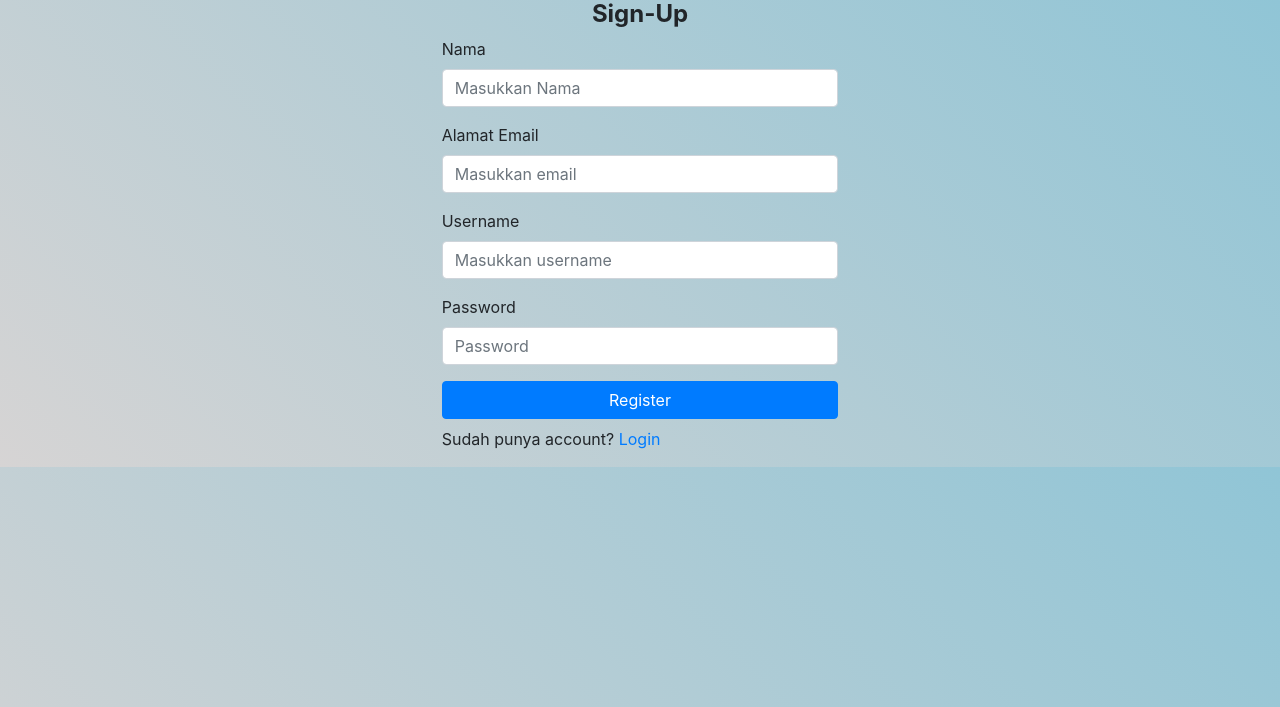
After one commit to AhmadTaufiqR/BatikIjenWeb, a PHP site: page /register.php in a window 1280 px wide. The commit adds this page. Shown: the top 707 px of the page. Run offline with PHP 8.4, Linux system fonts and the light colour scheme.

Commit message:
membuat tampian register

```diff
--- /dev/null
+++ b/register.php
@@ -0,0 +1,55 @@
+<!DOCTYPE html>
+<html lang="en">
+<head>
+
+<!-- meta tags -->
+<meta charset="utf-8">
+<meta name="viewport" content="width=device-width, initial-scale=1, shrink-to-fit=no">
+
+<!-- Bootstrap CSS -->
+<link rel="stylesheet" href="https://stackpath.bootstrapcdn.com/bootstrap/4.1.3/css/bootstrap.min.css" integrity="sha384-MCw98/SFnGE8fJT3GXwEOngsV7Zt27NXFoaoApmYm81iuXoPkFOJwJ8ERdknLPMO" crossorigin="anonymous">
+
+<!-- costum css -->
+<link rel="stylesheet" href="style.css">
+</head>
+
+<body>
+
+</style>
+    <section class="container-fluid">
+        <!-- justify-content-center untuk mengatur posisi form agar berada di tengah-tengah -->
+        <section class="row justify-content-center">
+        <section class="col-12 col-sm-6 col-md-4">
+            <form class="form-container">
+                <h4 class ="text-center font-weight-bold"> Sign-Up </h4>
+                <div class="form-group">
+                    <label for="name">Nama</label>
+                    <input type="text" class="form-control" id="name" placeholder="Masukkan Nama">
+                </div>
+                <div class="form-group">
+                    <label for="InputEmail">Alamat Email</label>
+                    <input type="email" class="form-control" id="InputEmail" aria-describeby="emailHelp" placeholder="Masukkan email">
+                </div>
+                <div class="form-group">
+                    <label for="name">Username</label>
+                    <input type="text" class="form-control" id="username" placeholder="Masukkan username">
+                </div>
+                <div class="form-group">
+                    <label for="InputPassword">Password</label>
+                    <input type="password" class="form-control" id="InputPassword" placeholder="Password">
+                </div>
+                <button type="submit" class="btn btn-primary btn-block">Register</button>
+                <div class="form-footer mt-2">
+                    <p> Sudah punya account? <a href="index.php">Login</a></p>
+                </div>
+            </form>
+        </section>
+        </section>
+    </section>
+
+    <!-- Bootstrap requirement jQuery pada posisi pertama, kemudian Popper.js, danyang terakhit Bootstrap JS -->
+    <script src="https://code.jquery.com/jquery-3.3.1.slim.min.js" integrity="sha384-q8i/X+965DzO0rT7abK41JStQIAqVgRVzpbzo5smXKp4YfRvH+8abtTE1Pi6jizo" crossorigin="anonymous"></script>
+    <script src="https://cdnjs.cloudflare.com/ajax/libs/popper.js/1.14.3/umd/popper.min.js" integrity="sha384-ZMP7rVo3mIykV+2+9J3UJ46jBk0WLaUAdn689aCwoqbBJiSnjAK/l8WvCWPIPm49" crossorigin="anonymous"></script>
+    <script src="https://stackpath.bootstrapcdn.com/bootstrap/4.1.3/js/bootstrap.min.js" integrity="sha384-ChfqqxuZUCnJSK3+MXmPNIyE6ZbWh2IMqE241rYiqJxyMiZ6OW/JmZQ5stwEULTy" crossorigin="anonymous"></script>
+</body>
+</html>
```
Also changed, not shown: Login.php (deleted, +0 -71 lines), index.php (+66 -10 lines).
